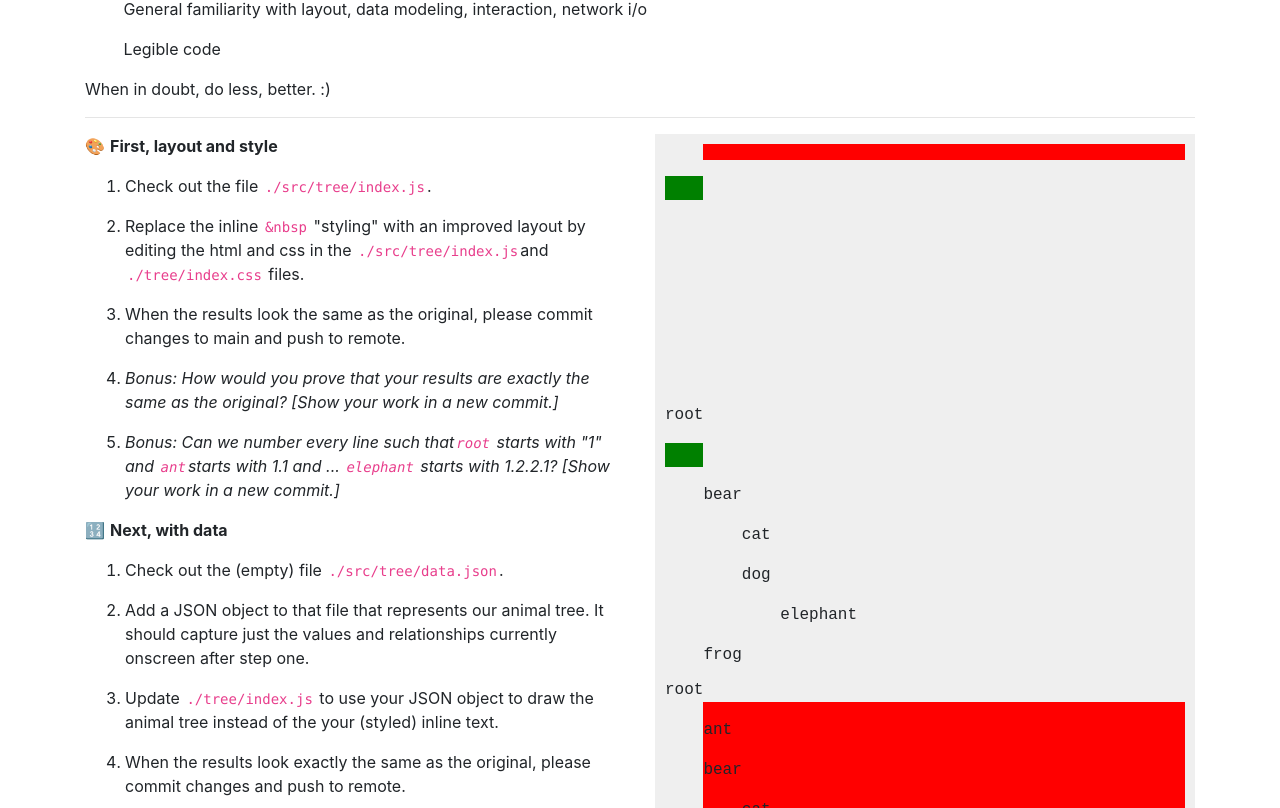
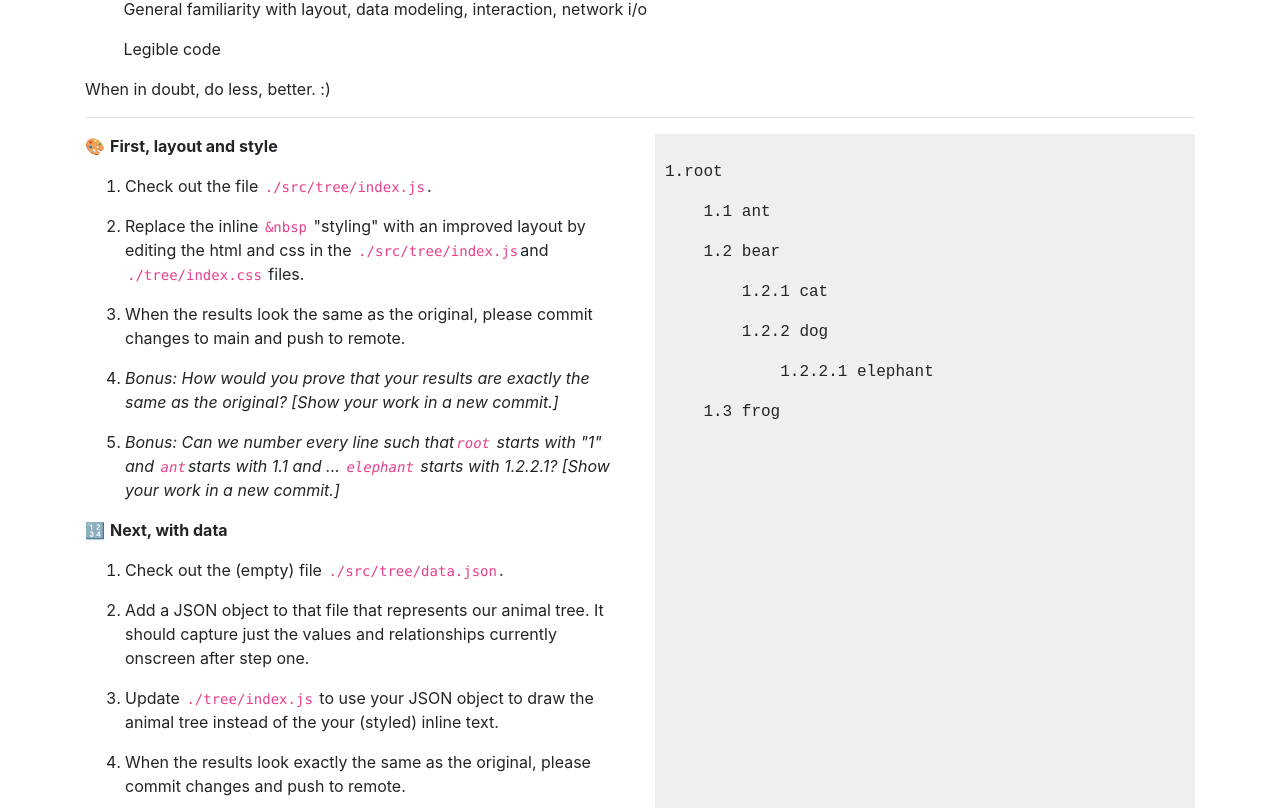
Before and after one commit to realisticattorney/zoolatech-test, a React (Create React App) app: page / in a window 1280 px wide. Shown: the part 452-1260 px from the top of the page. Built offline with nearby package versions, Linux system fonts and the light colour scheme.

Commit message:
Complete bonus 1.5

```diff
--- a/src/tree/index.css
+++ b/src/tree/index.css
@@ -1,7 +1,6 @@
 .tree {
   background-color: #efefef;
-  height: 14%;
-  /* should be 100% */
+  height: 100%;
   padding: 10px;
   font-family: monospace;
 }
@@ -21,16 +20,3 @@ li {
 ul {
   padding-inline-start: 38.4062px;
 }
-
-.fourFixedSpaces {
-  display: flex;
-  width: min-content;
-}
-
-.fourFixedSpaces {
-  background-color: green;
-}
-.newMarkupSpace {
-  background-clip: content-box;
-  background-color: red;
-}
--- a/src/tree/index.js
+++ b/src/tree/index.js
@@ -1,67 +1,29 @@
 import './index.css';
-import React, { useEffect, useState } from 'react';
+
 export default function Tree() {
-  useEffect(() => {
-    let el = document.querySelector('.fourFixedSpaces');
-    let compStyles = window.getComputedStyle(el);
-    console.log('.fourFixedSpaces', compStyles.width);
-
-    let el2 = document.querySelector('.newMarkupSpace');
-    let compStyles2 = window.getComputedStyle(el2);
-    console.log('newMarkupSpace', compStyles2['padding-inline-start']);
-
-    if (compStyles.width !== compStyles2['padding-inline-start']) {
-      console.log('different');
-    } else {
-      console.log('same');
-    }
-  }, []);
-
   return (
-    <>
-      <div className="tree">
-        <ul>
-          <ul className="newMarkupSpace">
-            <li></li>
-          </ul>
-        </ul>
-        <p className="fourFixedSpaces">&nbsp;&nbsp;&nbsp;&nbsp;</p>
-      </div>
-      <div className="tree">
-        <p>root</p>
-        <p className="fourFixedSpaces">&nbsp;&nbsp;&nbsp;&nbsp;</p>
-        <p>&nbsp;&nbsp;&nbsp;&nbsp;bear</p>
-        <p>&nbsp;&nbsp;&nbsp;&nbsp;&nbsp;&nbsp;&nbsp;&nbsp;cat</p>
-        <p>&nbsp;&nbsp;&nbsp;&nbsp;&nbsp;&nbsp;&nbsp;&nbsp;dog</p>
-        <p>
-          &nbsp;&nbsp;&nbsp;&nbsp;&nbsp;&nbsp;&nbsp;&nbsp;&nbsp;&nbsp;&nbsp;&nbsp;elephant
-        </p>
-        <p>&nbsp;&nbsp;&nbsp;&nbsp;frog</p>
-      </div>
-
     <div className="tree">
       <ul>
         <li>
-            root
-            <ul className="newMarkupSpace">
-              <li>ant</li>
+          1.root
+          <ul>
+            <li>1.1 ant</li>
             <li>
-                bear
+              1.2 bear
               <ul>
-                  <li>cat</li>
+                <li>1.2.1 cat</li>
                 <li>
-                    dog
+                  1.2.2 dog
                   <ul>
-                      <li>elephant</li>
+                    <li>1.2.2.1 elephant</li>
                   </ul>
                 </li>
               </ul>
             </li>
-              <li>frog</li>
+            <li>1.3 frog</li>
           </ul>
         </li>
       </ul>
     </div>
-    </>
   );
 }
```
Lines whose indentation alone changed are shown as unchanged.
